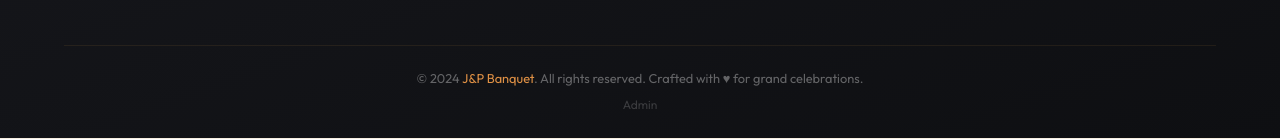
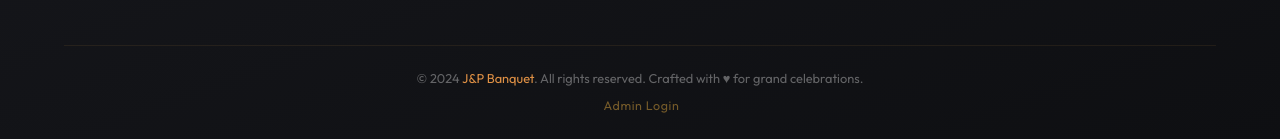
Before and after one commit to DEBABRATA1331/j-p, a plain HTML site: page index.html in a window 1280 px wide. Shown: the part 6235-6374 px from the top of the page. Drawn offline with nearby package versions, Linux system fonts and the light colour scheme.

Commit message:
Make admin login link visible in footer (subtle gold color with lock icon)

```diff
--- a/index.html
+++ b/index.html
@@ -569,7 +569,7 @@
     </div>
     <div class="footer-bottom">
       <p>© 2024 <span>J&amp;P Banquet</span>. All rights reserved. Crafted with ♥ for grand celebrations.</p>
-      <a href="admin/index.html" style="font-size:.75rem;color:rgba(255,255,255,0.18);text-decoration:none;margin-top:.3rem;display:inline-block;" aria-label="Admin Login">Admin</a>
+      <a href="admin/index.html" style="font-size:.78rem;color:rgba(200,151,58,0.55);text-decoration:none;margin-top:.3rem;display:inline-block;letter-spacing:.05em;" aria-label="Admin Login"><i class=\"fa-solid fa-lock\" style=\"font-size:.65rem;margin-right:3px;\"></i>Admin Login</a>
     </div>
 
   </footer>
```
Also changed, not shown: blog.html (+1 -1 lines), contact.html (+1 -1 lines), gallery.html (+1 -1 lines), packages.html (+1 -1 lines).
